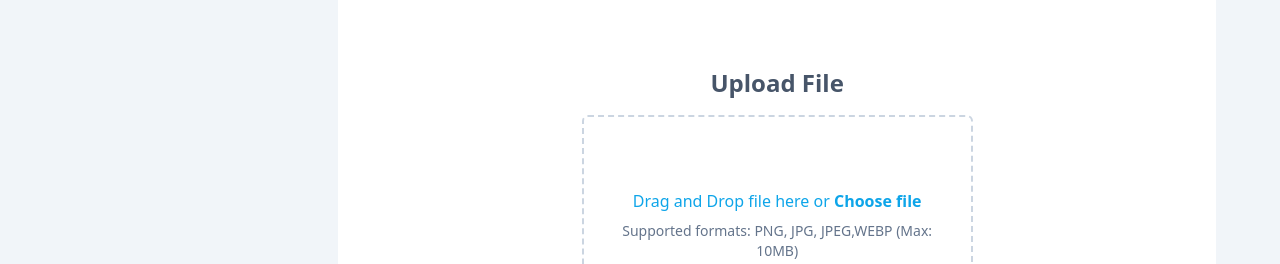
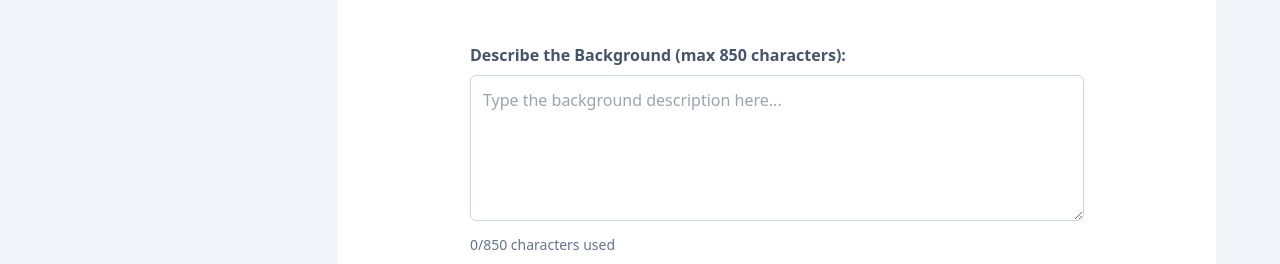
Before and after one commit to rabiulahsan/anime-generator-client, a React (Vite) app: page /tools/bgchange in a window 1280 px wide. Shown: the part 679-943 px from the top of the page. Built offline with nearby package versions, Linux system fonts and the light colour scheme; no server answers.

Commit message:
create input field for changing background

```diff
--- a/src/pages/ToolsPage/Changebg.jsx
+++ b/src/pages/ToolsPage/Changebg.jsx
@@ -8,6 +8,8 @@ const Changebg = () => {
   const [preview, setPreview] = useState(null); // For image preview
   const [loading, setLoading] = useState(false);
   const [newBgImage, setNewBgImage] = useState(null);
+  const [prompt, setPrompt] = useState(""); // To store the user's prompt
+  const [error, setError] = useState(""); // To store validation error
 
   const stepCards = [
     {
@@ -102,13 +104,19 @@ const Changebg = () => {
       alert("Please select an image.");
       return;
     }
+    // Validate prompt character length
+    if (prompt.length > 850) {
+      setError("Prompt must be under 850 characters.");
+      return;
+    }
 
     setLoading(true);
+    setError(""); // Clear any previous error
 
     // Prepare FormData for the API request
     const form = new FormData();
     form.append("image_file", photo); // Append image file
-    form.append("prompt", "a snow road with camels and desert on side");
+    form.append("prompt", prompt);
 
     try {
       const response = await fetch(
@@ -177,6 +185,31 @@ const Changebg = () => {
         </div>
       </div>
 
+      {/* Prompt Input Field */}
+      <div className="w-[70%] mx-auto my-8">
+        <label
+          htmlFor="prompt"
+          className="block text-slate-600 font-semibold mb-2"
+        >
+          Describe the Background (max 850 characters):
+        </label>
+        <textarea
+          id="prompt"
+          value={prompt}
+          onChange={(e) => setPrompt(e.target.value)}
+          maxLength={850}
+          className="w-full p-3 rounded-md border border-slate-300 focus:ring focus:ring-slate-400 focus:outline-none"
+          rows={5}
+          placeholder="Type the background description here..."
+        />
+        {error && (
+          <p className="text-red-500 text-sm mt-2 font-semibold">{error}</p>
+        )}
+        <p className="text-slate-500 text-sm mt-2">
+          {prompt.length}/850 characters used
+        </p>
+      </div>
+
       {/* for handlng images  and display them  */}
       <div className="mb-[5%]">
         {/* image uploader  */}
```
